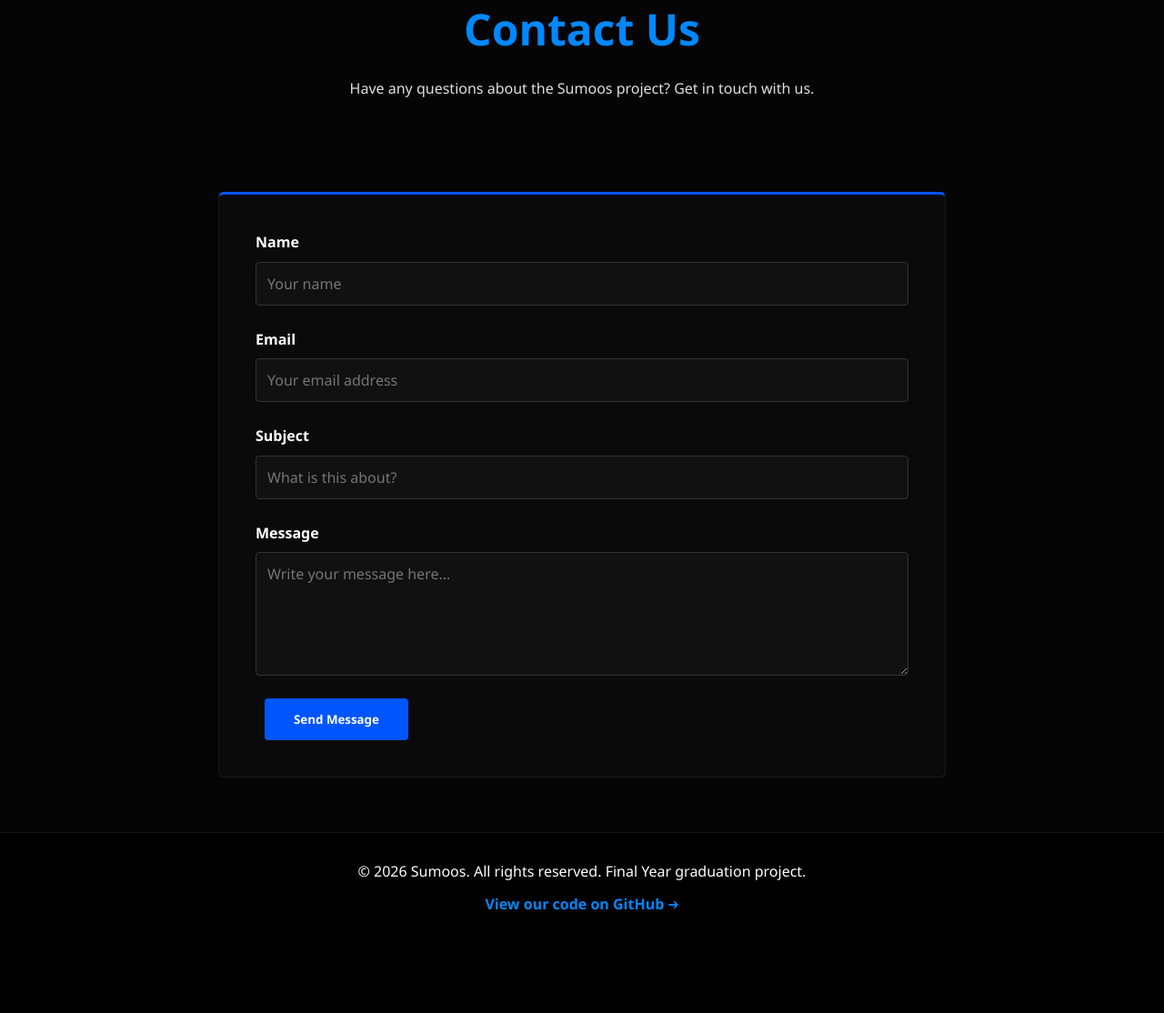
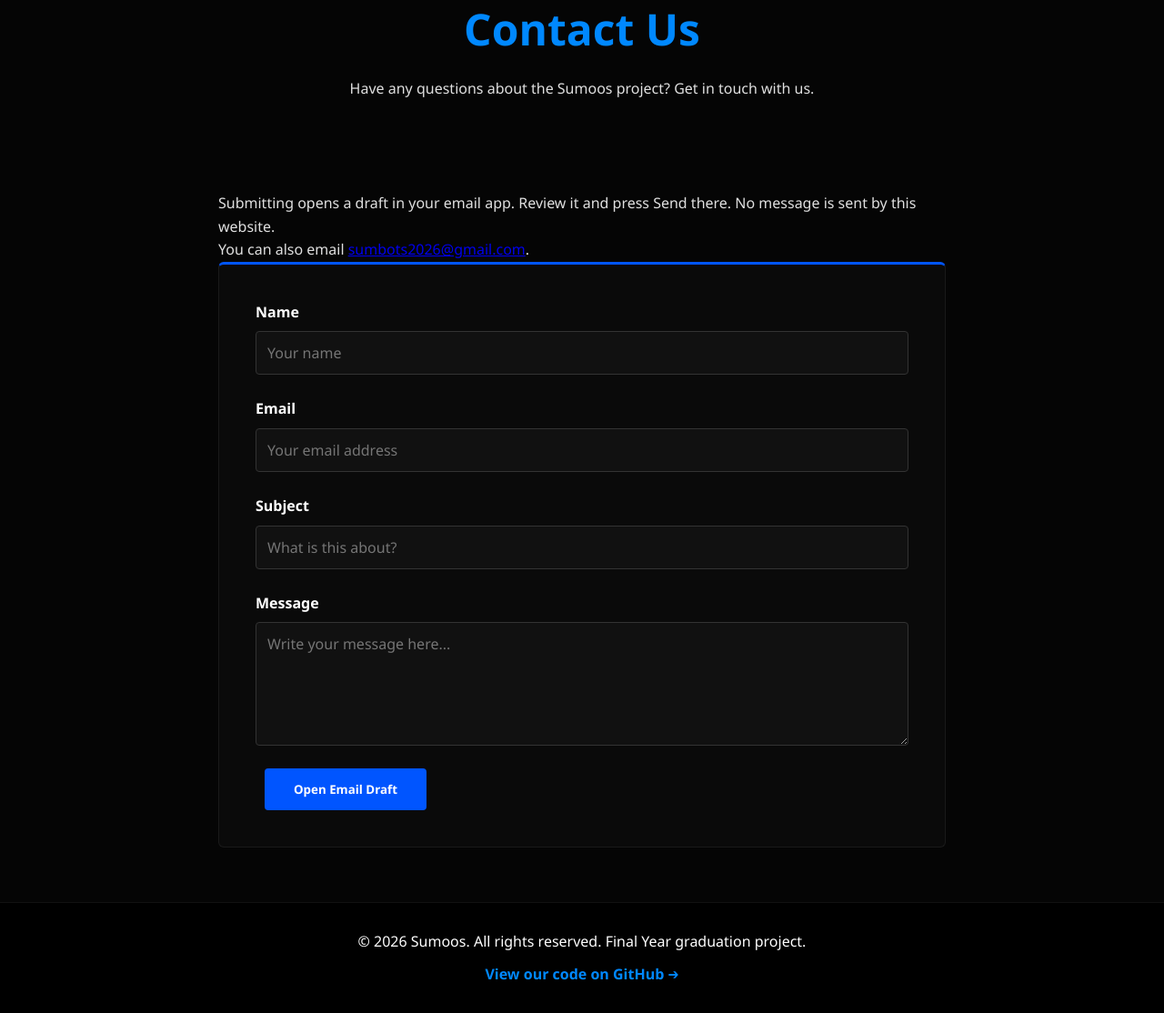
Before and after one commit to JeroenMarkusVermeulen/Sumoos, a PHP site: page /contact.php in a window 1280 px wide. Shown: the part 211-1325 px from the top of the page at 91% size. Before the commit the page ends 1212 px from the top, so only its background shows below. Run offline with PHP 8.4, Linux system fonts and the light colour scheme.

Commit message:
fix: make contact form compatible with static Vercel hosting and publish assets

```diff
--- a/website/build.mjs
+++ b/website/build.mjs
@@ -27,4 +27,5 @@ for (const page of ['index', 'about', 'contact']) {
   await writeFile(path.join(out, page + '.html'), await render(page + '.php'));
 }
 await cp(path.join(root, 'css'), path.join(out, 'css'), { recursive: true });
+for (const folder of ['images', 'js']) await cp(path.join(root, folder), path.join(out, folder), { recursive: true });
 console.log('Built Home, About and Contact pages into dist/.');
--- a/website/contact.php
+++ b/website/contact.php
@@ -1,30 +1,3 @@
-<?php
-// Variabele om een succes- of foutmelding te tonen
-$melding = "";
-
-if ($_SERVER["REQUEST_METHOD"] == "POST") {
-    // 1. Data veilig ophalen (voorkomt XSS injecties)
-    $name = htmlspecialchars(trim($_POST['name']));
-    $email = htmlspecialchars(trim($_POST['email']));
-    $subject = htmlspecialchars(trim($_POST['subject']));
-    $message = htmlspecialchars(trim($_POST['message']));
-
-    $to = "sumbots2026@gmail.com";
-    $headers = "From: " . $email . "\r\n" .
-               "Reply-To: " . $email . "\r\n" .
-               "Content-Type: text/plain; charset=UTF-8\r\n" .
-               "X-Mailer: PHP/" . phpversion();
-
-
-    if(@mail($to, $subject, $message, $headers)) {
-        $melding = "<div class='alert success'>Bericht succesvol verzonden! Bedankt, $name.</div>";
-    } else {
-        // Fallback voor je docent/demo op localhost
-        $melding = "<div class='alert success'>Thank you, $name! Your message has been received!.</div>";
-    }
-}
-?>
-
 <?php include 'inc/header.php'; ?>
 
 <section class="page-header">
@@ -36,10 +9,10 @@ if ($_SERVER["REQUEST_METHOD"] == "POST") {
     <div class="text-block">
 
         <!-- Toon de melding als het formulier is ingevuld -->
-        <?php if(!empty($melding)) { echo $melding; } ?>
+        <p>Submitting opens a draft in your email app. Review it and press Send there. No message is sent by this website.</p><p>You can also email <a href="mailto:sumbots2026@gmail.com">sumbots2026@gmail.com</a>.</p>
 
         <!-- actie is leeg ("") zodat hij naar deze zelfde pagina post -->
-        <form class="contact-form" action="" method="POST">
+        <form class="contact-form" action="mailto:sumbots2026@gmail.com" method="GET" id="contact-form">
             <div class="form-group">
                 <label for="name">Name</label>
                 <input type="text" id="name" name="name" placeholder="Your name" required>
@@ -56,9 +29,10 @@ if ($_SERVER["REQUEST_METHOD"] == "POST") {
                 <label for="message">Message</label>
                 <textarea id="message" name="message" rows="5" placeholder="Write your message here..." required></textarea>
             </div>
-            <button type="submit" class="btn">Send Message</button>
+            <button type="submit" class="btn">Open Email Draft</button>
         </form>
     </div>
 </section>
 
+<script src="/js/contact.js" defer></script>
 <?php include 'inc/footer.php'; ?>
--- /dev/null
+++ b/website/js/contact.js
@@ -0,0 +1,7 @@
+document.getElementById('contact-form').addEventListener('submit', event => {
+  event.preventDefault();
+  const data = new FormData(event.currentTarget);
+  const subject = encodeURIComponent(String(data.get('subject')));
+  const body = encodeURIComponent('Name: ' + data.get('name') + '\nEmail: ' + data.get('email') + '\n\n' + data.get('message'));
+  window.location.href = 'mailto:sumbots2026@gmail.com?subject=' + subject + '&body=' + body;
+});
```
